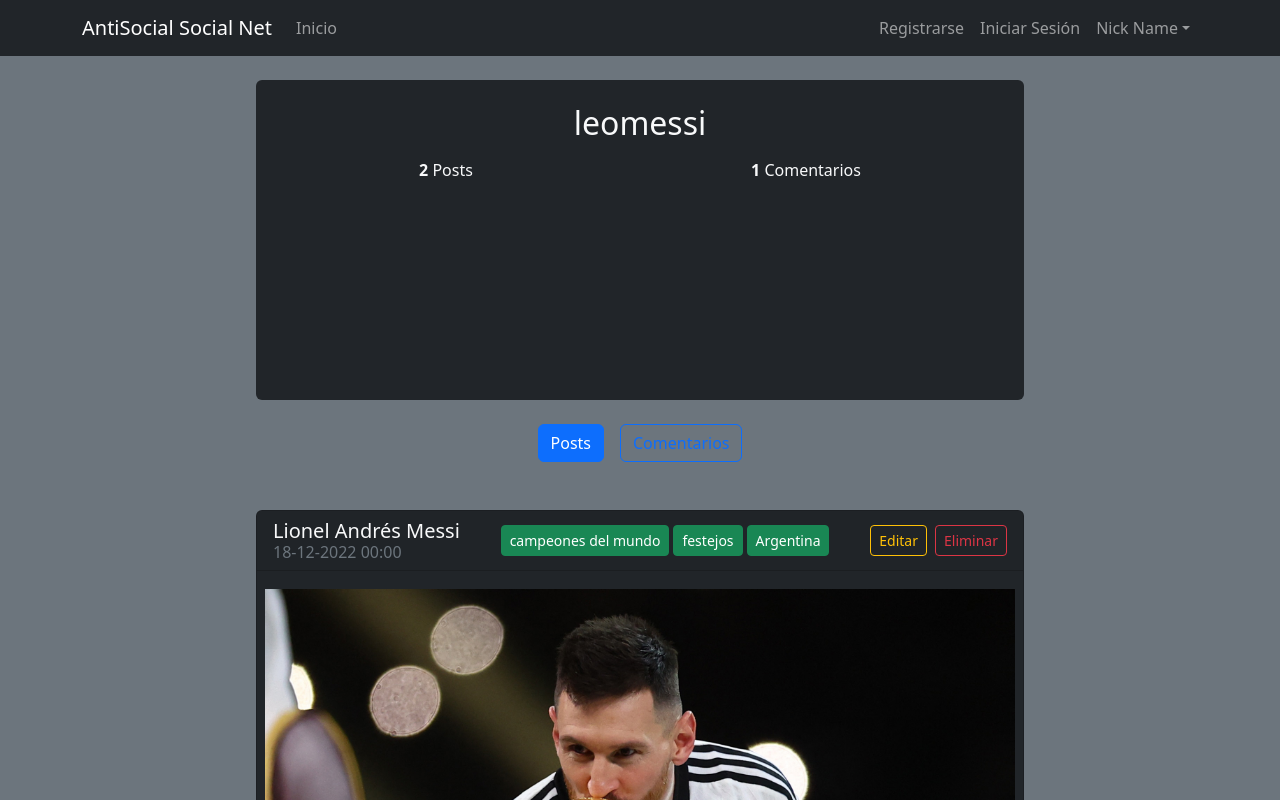
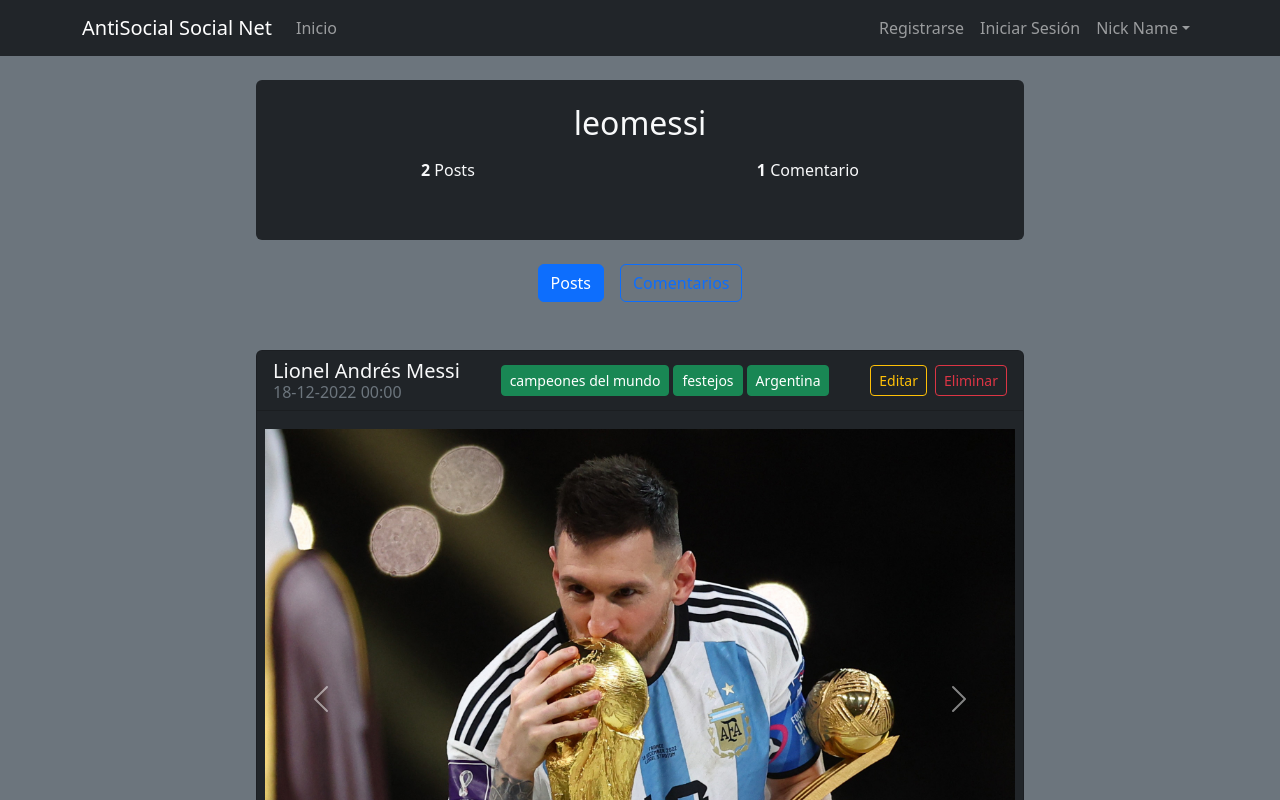
Before and after one commit to team4bits/frontEnd-redSocial, a React (Vite) app: page /perfil in a window 1280 px wide. Shown: the top 800 px of the page. Built offline with nearby package versions, Linux system fonts and the light colour scheme.

Commit message:
refactor y construccion de componentes

```diff
--- a/src/components/ProfileContent.jsx
+++ /dev/null
@@ -1,38 +0,0 @@
-import { Alert } from 'react-bootstrap';
-import Post from './Post';
-import Comment from './Comment';
-
-const ProfileContent = ({ activeTab, user }) => {
-  if (activeTab === 'posts') {
-    return user.posts.length > 0 ? (
-      user.posts.map((post) => (
-        <Post
-          key={post.id}
-          fechaDelPost={post.fechaDelPost}
-          archivos={post.archivos}
-          comentarios={post.comentarios}
-        />
-      ))
-    ) : (
-      <Alert variant="info">No hay posts</Alert>
-    );
-  }
-
-  if (activeTab === 'comments') {
-    return user.comentarios.length > 0 ? (
-      user.comentarios.map((comentario) => (
-        <Comment
-          key={comentario.id}
-          contenido={comentario.contenido}
-          fecha={comentario.fecha}
-        />
-      ))
-    ) : (
-      <Alert variant="info">No hay comentarios</Alert>
-    );
-  }
-
-  return null;
-};
-
-export default ProfileContent;
--- a/src/components/ProfileHeader.jsx
+++ /dev/null
@@ -1,13 +0,0 @@
-const ProfileHeader = ({ user }) => {
-  return (
-    <div className="w-100 w-md-75 w-lg-50 mx-auto mb-4 bg-dark text-light p-4 rounded text-center" style={{ minHeight: '20rem', maxWidth: '60vw' }}>
-      <h2 className="fs-2">{user.nickName}</h2>
-      <div className="d-flex justify-content-around w-100 mt-3">
-        <span><strong>{user.posts.length}</strong> Posts</span>
-        <span><strong>{user.comentarios.length}</strong> Comentarios</span>
-      </div>
-    </div>
-  );
-};
-
-export default ProfileHeader;
--- /dev/null
+++ b/src/components/profile/ProfileContent.jsx
@@ -0,0 +1,40 @@
+import { Alert, Form } from 'react-bootstrap';
+import Post from '../Post';
+import Comment from '../Comment';
+import FormPost from '../FormPost';
+
+const ProfileContent = ({ activeTab, user }) => {
+  <FormPost />
+  if (activeTab === 'posts') {
+    return user.posts.length > 0 ? (
+      user.posts.map((post) => (
+        <Post
+          key={post.id}
+          fecha={post.fecha}
+          archives={post.archives}
+          comments={post.comments}
+        />
+      ))
+    ) : (
+      <Alert variant="info">No hay posts</Alert>
+    );
+  }
+
+  if (activeTab === 'comments') {
+    return user.comments.length > 0 ? (
+      user.comments.map((comment) => (
+        <Comment
+          key={comment.id}
+          content={comment.content}
+          fecha={comment.fecha}
+        />
+      ))
+    ) : (
+      <Alert variant="info">No hay comentarios</Alert>
+    );
+  }
+
+  return null;
+};
+
+export default ProfileContent;
--- /dev/null
+++ b/src/components/profile/ProfileHeader.jsx
@@ -0,0 +1,13 @@
+const ProfileHeader = ({ user }) => {
+  return (
+    <div className="w-100 w-md-75 w-lg-50 mx-auto mb-4 bg-dark text-light p-4 rounded text-center" style={{ minHeight: '10rem', maxWidth: '60vw' }}>
+      <h2 className="fs-2">{user.nickName}</h2>
+      <div className="d-flex justify-content-around w-100 mt-3">
+        <span><strong>{user.posts.length}</strong> Post{user.posts.length==1?"":"s"}</span>
+        <span><strong>{user.comments.length}</strong> Comentario{user.comments.length==1?"":"s"}</span>
+      </div>
+    </div>
+  );
+};
+
+export default ProfileHeader;
--- a/src/components/ProfileTabs.jsx
+++ b/src/components/profile/ProfileTabs.jsx
@@ -5,7 +5,7 @@ const ProfileTabs = ({ activeTab, onTabChange }) => {
     <div className="d-flex justify-content-center mb-4">
       <Button
         variant={activeTab === 'posts' ? 'primary' : 'outline-primary'}
-        onClick={() => onTabChange('posts')}
+        onClick={() => onTabChange('posts')}  //cuando se hace click en el boton, se cambia la pestaña a posts
         className="mx-2"
       >
         Posts
--- a/src/pages/Perfil.jsx
+++ b/src/pages/Perfil.jsx
@@ -1,41 +1,40 @@
 import { useState } from 'react';
 import { Container } from 'react-bootstrap';
-import ProfileHeader from '../components/ProfileHeader';
-import ProfileTabs from '../components/ProfileTabs';
-import ProfileContent from '../components/ProfileContent';
+import ProfileHeader from '../components/profile/ProfileHeader';
+import ProfileTabs from '../components/profile/ProfileTabs';
+import ProfileContent from '../components/profile/ProfileContent';
+import FormPost from '../components/FormPost';
 
 const Perfil = () => {
   const [activeTab, setActiveTab] = useState('posts');
 
-  // Datos hardcodeados (ejemplo)
+  // Datos hardcodeados
   const user = {
     nickName: "leomessi",
     posts: [
       {
         id: 1,
-        fechaDelPost: "2023-12-18T12:00:00Z",
-        archivos: [],
-        comentarios: [
+        fecha: "2023-12-18T12:00:00Z",
+        archives: [],
+        comments: [
           {
             id: 101,
-            contenido: "¡Increíble partido!",
+            content: "¡Increíble partido!",
             fecha: "2023-12-18T12:30:00Z"
           }
         ]
       },
       {
         id: 2,
-        fechaDelPost: "2023-12-20T10:00:00Z",
-        archivos: [
-          { id: 201, url: "https://ejemplo.com/foto.jpg" }
-        ],
-        comentarios: []
+        fecha: "2023-12-20T10:00:00Z",
+        archives: [],
+        comments: []
       }
     ],
-    comentarios: [
+    comments: [
       {
         id: 301,
-        contenido: "Gracias por el apoyo",
+        contents: "Gracias por el apoyo",
         fecha: "2023-12-19T15:00:00Z"
       }
     ]
@@ -50,7 +49,6 @@ const Perfil = () => {
           activeTab={activeTab}
           onTabChange={setActiveTab}
         />
-
         <ProfileContent
           activeTab={activeTab}
           user={user}
```
